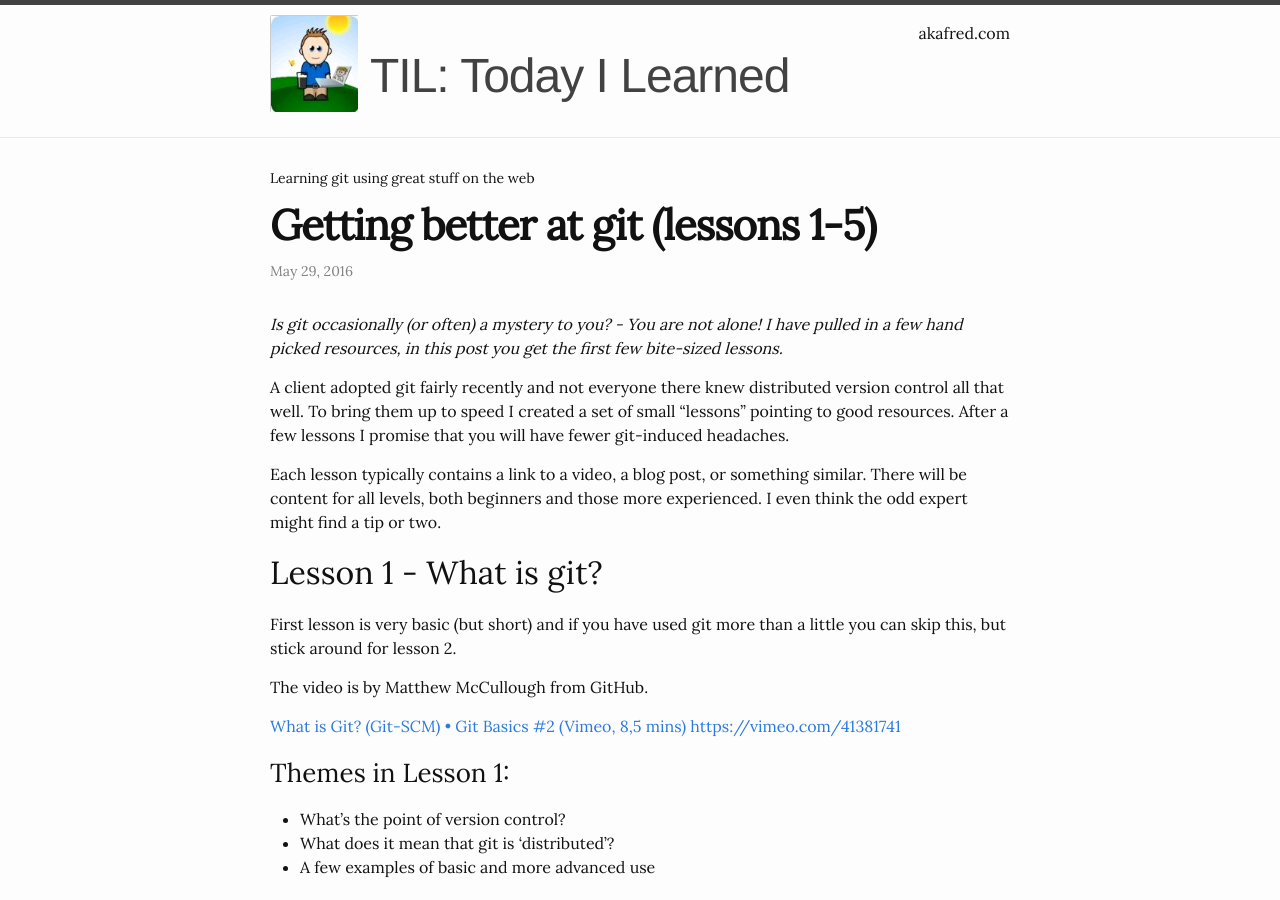
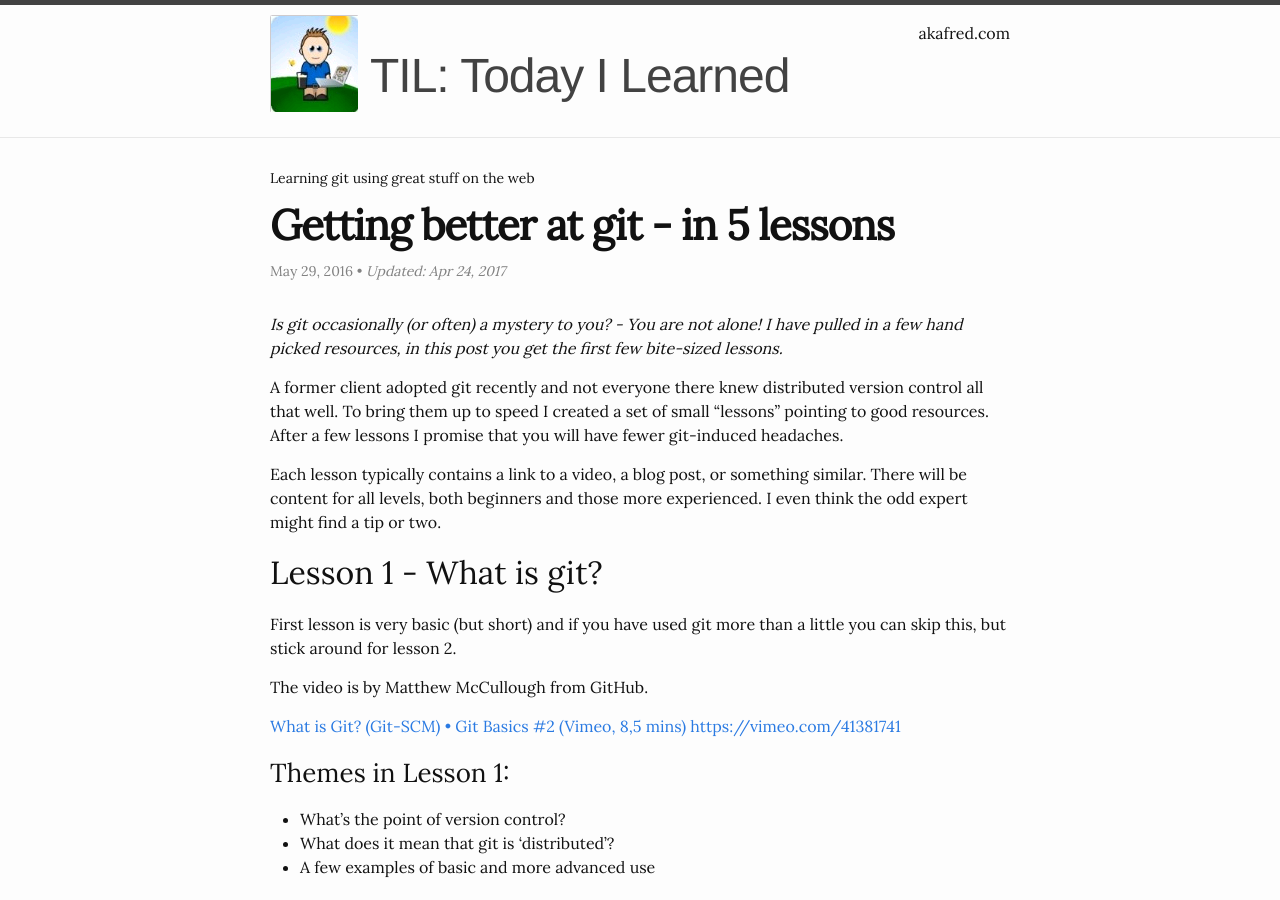
Before and after one commit to camillesalvador/akafred.github.io, a Jekyll site: the page built from _posts/2016-05-29-git-introduction-part-1.markdown, in a window 1280 px wide and 900 px high. Built offline with Jekyll 4.4.1, drawn with Linux system fonts in a browser that asks for light colours; some web fonts are replaced; comment, search, counter and statistics services are not loaded.

Commit message:
Minor update to git-post

```diff
--- a/_posts/2016-05-29-git-introduction-part-1.markdown
+++ b/_posts/2016-05-29-git-introduction-part-1.markdown
@@ -1,12 +1,13 @@
 ---
 layout: post
-title:  "Getting better at git (lessons 1-5)"
+title:  "Getting better at git - in 5 lessons"
 dek:    "Learning git using great stuff on the web"
 lede:   "Is git occasionally (or often) a mystery to you? - You are not alone! I have pulled in a few hand picked resources, in this post you get the first few bite-sized lessons."
 date:   2016-05-29 21:00:00
+update: 2017-04-24 21:05:00
 categories: git dvcs
 ---
-A client adopted git fairly recently and not everyone there knew distributed version control all that well. To bring them up to speed I created a set of small "lessons" pointing to good resources. After a few lessons I promise that you will have fewer git-induced headaches.
+A former client adopted git recently and not everyone there knew distributed version control all that well. To bring them up to speed I created a set of small "lessons" pointing to good resources. After a few lessons I promise that you will have fewer git-induced headaches.
 
 Each lesson typically contains a link to a video, a blog post, or something similar. There will be content for all levels, both beginners and those more experienced. I even think the odd expert might find a tip or two.
 
```
